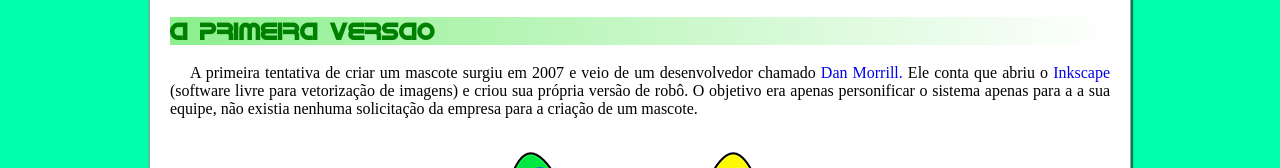
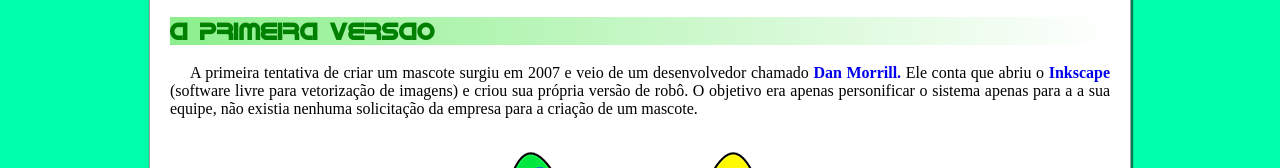
Before and after one commit to RmnSales/projeto-android, a plain HTML site: page index.html in a window 1280 px wide. Shown: the part 282-450 px from the top of the page. Drawn offline with Linux system fonts and the light colour scheme; files whose address does not match are found by name.

Commit message:
Update index.html

```diff
--- a/index.html
+++ b/index.html
@@ -29,7 +29,7 @@
 
         <h2 class="segundot">a primeira versao</h2>
 
-        <p>A primeira tentativa de criar um mascote surgiu em 2007 e veio de um desenvolvedor chamado <a href="https://androidcommunity.com/dan-morrill-shows-us-the-android-mascot-that-almost-was-20130103/" target="_blank">Dan Morrill.</a> Ele conta que abriu o <a href="https://inkscape.org/pt-br/" target="_blank">Inkscape</a> (software livre para vetorização de imagens) e criou sua própria versão de robô. O objetivo era apenas personificar o sistema apenas para a a sua equipe, não existia nenhuma solicitação da empresa para a criação de um mascote.</p>
+        <p>A primeira tentativa de criar um mascote surgiu em 2007 e veio de um desenvolvedor chamado <strong><a href="https://androidcommunity.com/dan-morrill-shows-us-the-android-mascot-that-almost-was-20130103/" target="_blank">Dan Morrill.</a></strong> Ele conta que abriu o <strong><a href="https://inkscape.org/pt-br/" target="_blank">Inkscape</a></strong> (software livre para vetorização de imagens) e criou sua própria versão de robô. O objetivo era apenas personificar o sistema apenas para a a sua equipe, não existia nenhuma solicitação da empresa para a criação de um mascote.</p>
 
         <img src="imagens/dan-droids-pq.png" alt="">
 
```
